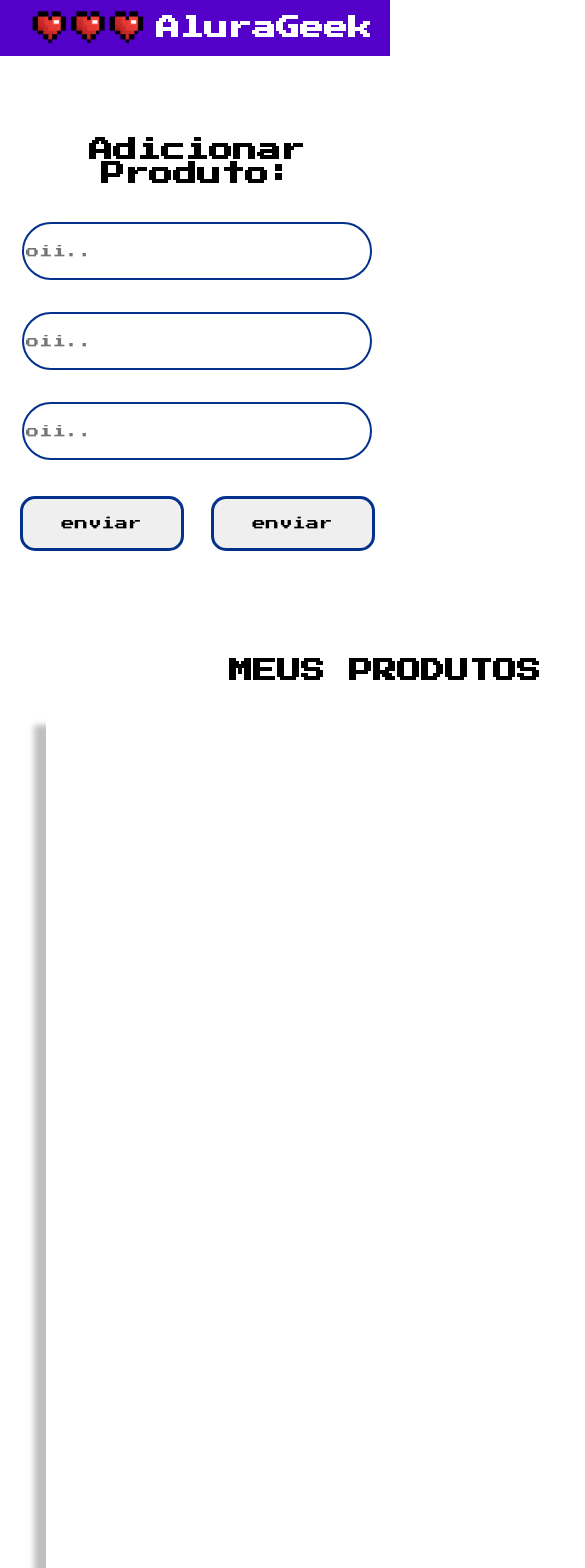
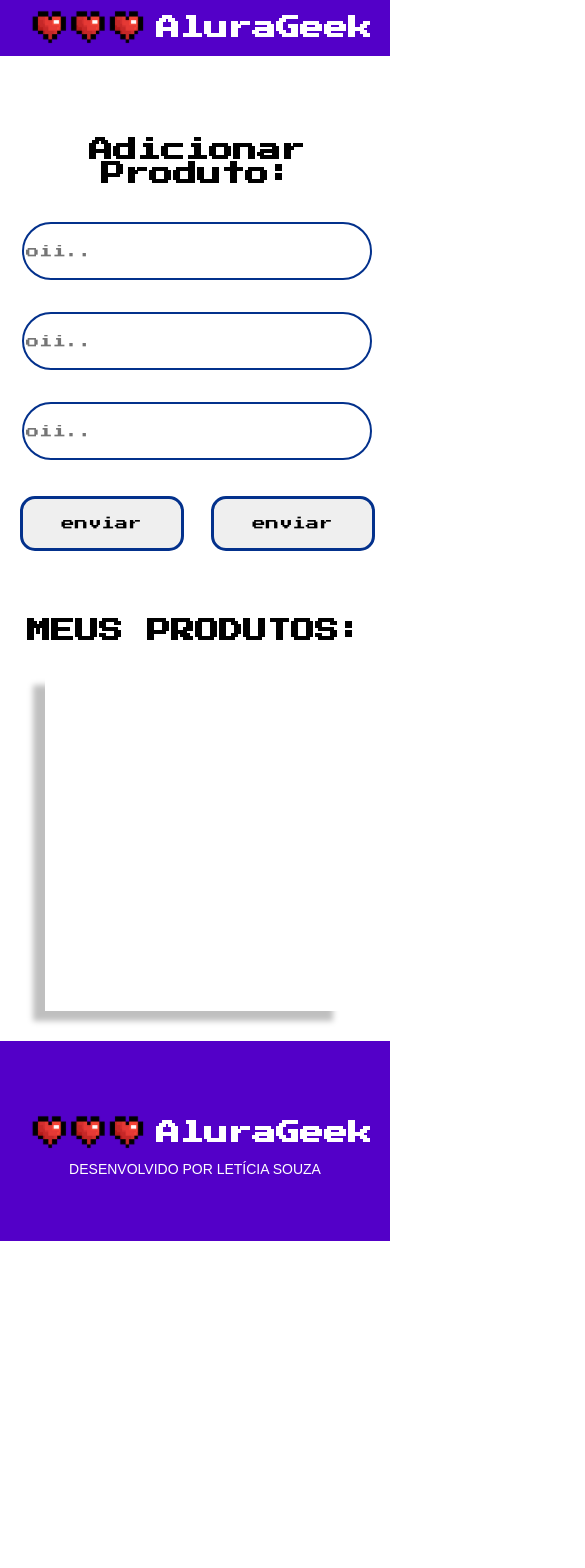
Before and after one commit to leticiasouza-dev/aluraGeek-React-, a React (Vite) app: page / in a window 390 px wide. Shown: the top 1568 px of the page, 585 px wide, since content can reach past the window. After the commit the page ends 1241 px from the top, so only its background shows below. Built offline with nearby package versions, Linux system fonts and the light colour scheme.

Commit message:
feat: adicionando responsividade na sessao dos produtos

```diff
--- a/src/components/ContainerProdutos/ContainerProdutos.jsx
+++ b/src/components/ContainerProdutos/ContainerProdutos.jsx
@@ -1,8 +1,8 @@
-import Cards from '../Cards/Cards';
 import styled from 'styled-components';
+import Cards from '../Cards/Cards'
 
 const Container = styled.div`
-    width: 678px;
+    max-width: 678px;
     height: 971px;
     display: flex;
     justify-content: space-around;
@@ -14,6 +14,12 @@
     padding: 15px;
     box-shadow: -12px 10px 5.8px 0px #00000040;
 
+    @media screen and (max-width: 835px) {
+        text-align: center;
+        width: 300px;
+        height: 336px;
+        overflow-x: auto;
+    }
 `
 
 function ContainerProdutos(){
--- a/src/components/SessaoProdutos/SessaoProdutos.jsx
+++ b/src/components/SessaoProdutos/SessaoProdutos.jsx
@@ -15,12 +15,22 @@
         margin-bottom: 2rem;
     }
 
+    @media screen and (max-width: 835px) {
+        padding: 0;
+
+        .tituloProdutos{
+            text-align: center;
+            white-space: nowrap;
+
+        }
+    }
+
 `
 
 function SessaoProdutos(){
     return (
         <SessaoDosProdutos >
-            <h2 className='tituloProdutos'>Meus produtos</h2>
+            <h2 className='tituloProdutos'>Meus produtos:</h2>
             <ContainerProdutos/>
         </SessaoDosProdutos>
     )
```
